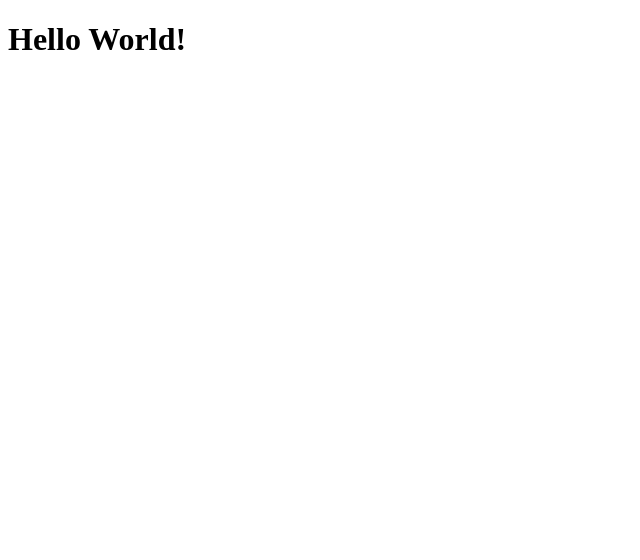
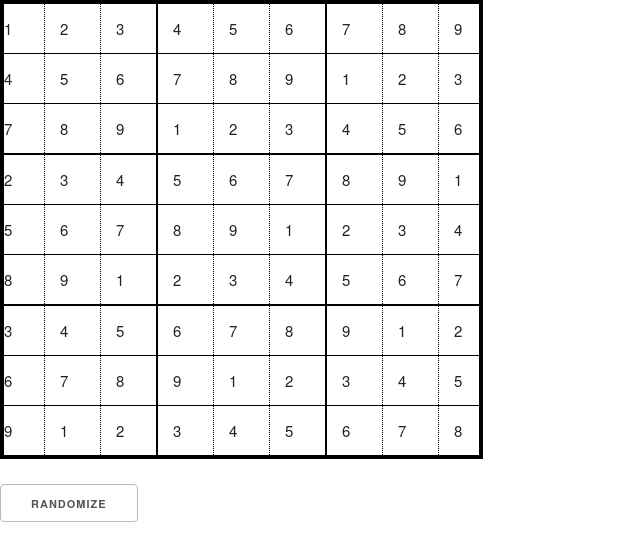
Before and after one commit to vlaaadislav/sudoku, a Vue app: page / in a window 1280 px wide. Shown: the top 560 px of the page, without its empty margins (0-640 px from the left). Built offline with nearby package versions, Linux system fonts and the light colour scheme.

Commit message:
add generation and randomize sudoku field

```diff
--- a/app/App.vue
+++ b/app/App.vue
@@ -1,15 +1,110 @@
 <template>
-    <div id="app">
-        <h1>Hello World!</h1>
+    <div class="sudoku">
+        <table class="sudoku-table">
+            <tr class="sudoku-row" v-for="row in field">
+                <td class="sudoku-data" v-for="item in row">{{ item }}</td>
+            </tr>
+        </table>
+        <button @click="randomize">Randomize</button>
     </div>
 </template>
 
 <script>
     export default {
+        data() {
+            return {
+                fieldSize: 9,
+                cellSize: 3,
+                field: []
+            }
+        },
+        methods: {
+            generateField() {
+                const template = [1, 2, 3, 4, 5, 6, 7, 8, 9];
+                const res = [];
 
+                for (let i = 0; i < this.fieldSize; i++) {
+                    // offset = +3 on each line + 1 each 3row
+                    let offset = (i % this.cellSize) * this.cellSize + Math.floor(i / this.cellSize);
+                    res.push(this.getArrayOffset(template, offset));
+                }
+
+                return res;
+            },
+            getArrayOffset(a, offset = 0) {
+                let copy = a.slice();
+                return copy.splice(offset).concat(copy);
+            },
+            randomize() {
+                this.randomizeRows();
+                this.randomizeColumns();
+            },
+            randomizeRows() {
+                for (let i = 0; i < this.fieldSize; i += this.cellSize) {
+                    const shuffledCell = this.shuffle(this.field.slice(i, i + this.cellSize));
+                    this.field.splice(i, this.cellSize, ...shuffledCell);
+                }
+            },
+            randomizeColumns() {
+                const newField = this.field.slice();
+                let order = [];
+
+                for (let i = 0; i < this.fieldSize; i += this.cellSize) {
+                    order.push(i);
+                }
+                order = this.shuffle(order);
+
+                // order: [0, 3, 7]
+                for (let cell of order) {
+                    for (let item of newField) {
+                        let newCell = item.slice(cell, cell + this.cellSize);
+                        item.splice(cell, this.cellSize, ...newCell);
+                    }
+                }
+
+                console.log(newField);
+
+                this.field = newField;
+            },
+            shuffle(a) {
+                for (let i = a.length - 1; i > 0; i--) {
+                    const j = Math.floor(Math.random() * (i + 1));
+                    [a[i], a[j]] = [a[j], a[i]];
+                }
+                return a;
+            }
+        },
+        mounted() {
+            this.field = this.generateField();
+        }
     }
 </script>
 
 <style lang="scss">
+    @import '~skeleton-css/css/normalize.css';
+    @import '~skeleton-css/css/skeleton.css';
 
+    .sudoku-table {
+        border: 4px solid black;
+        border-collapse: collapse;
+        text-align: center;
+
+        .sudoku-row {
+
+            &:nth-child(3n) {
+                border-bottom: 2px solid black;
+            }
+        }
+
+        .sudoku-data {
+            width: 25px;
+            height: 25px;
+            border-right: 1px dotted black;
+            border-bottom: 1px solid black;
+
+            &:nth-child(3n) {
+                border-right: 2px solid black;
+            }
+        }
+    }
 </style>
```
